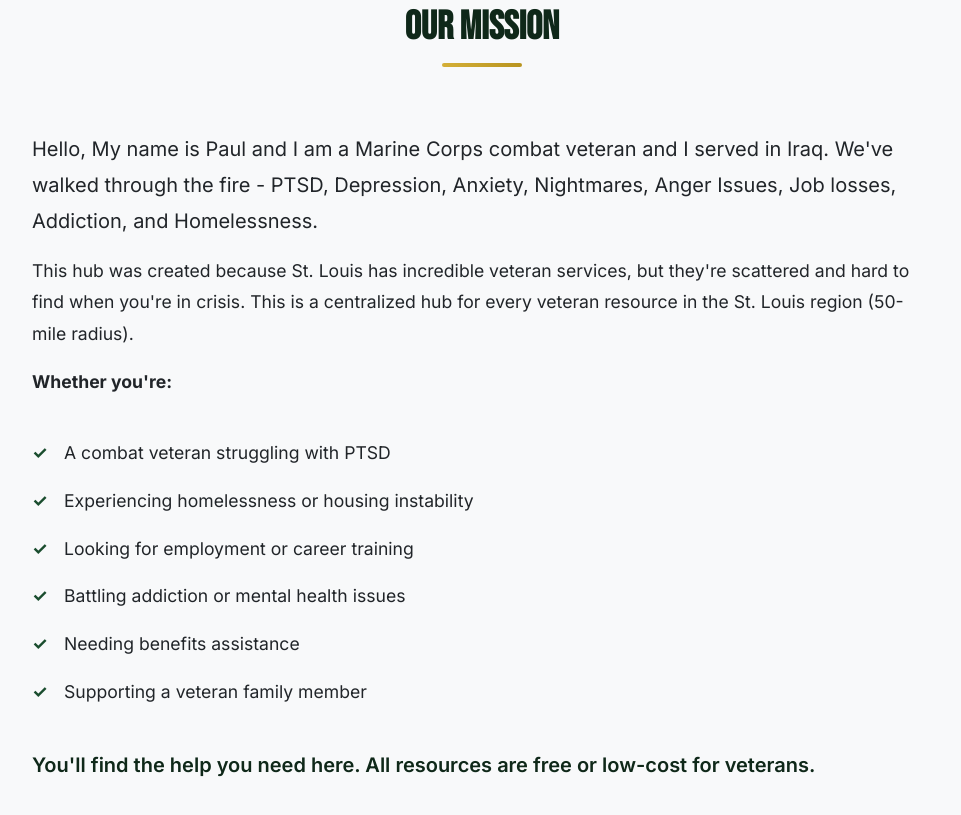
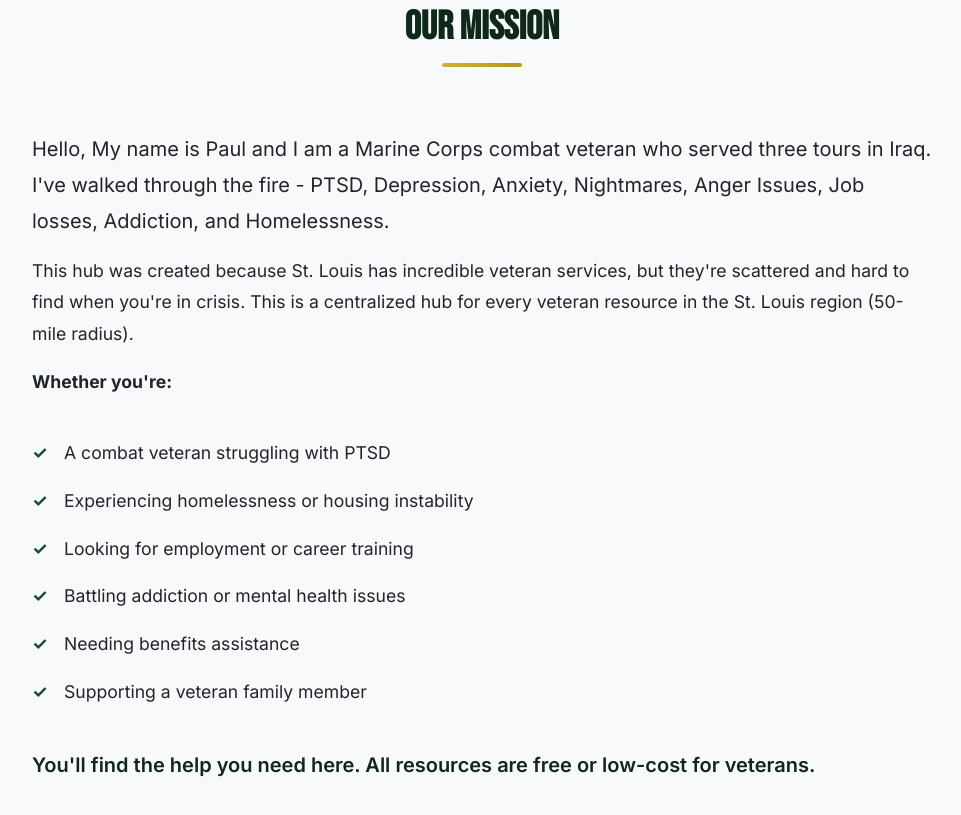
Before and after one commit to paulmmoore3416/stl-veteran-hub, a plain HTML site: page index.html in a window 1280 px wide. Shown: the part 930-1745 px from the top of the page, without its empty margins (158-1119 px from the left). Drawn offline with Linux system fonts and the light colour scheme.

```diff
--- a/index.html
+++ b/index.html
@@ -66,7 +66,7 @@
             <div class="mission-content">
                 <h2 class="section-title">Our Mission</h2>
                 <div class="mission-text">
-                    <p class="lead">Hello, My name is Paul and I am a Marine Corps combat veteran and I served in Iraq. We've walked through the fire - PTSD, Depression, Anxiety, Nightmares, Anger Issues, Job losses, Addiction, and Homelessness.</p>
+                    <p class="lead">Hello, My name is Paul and I am a Marine Corps combat veteran who served three tours in Iraq. I've walked through the fire - PTSD, Depression, Anxiety, Nightmares, Anger Issues, Job losses, Addiction, and Homelessness.</p>
                     <p>This hub was created because St. Louis has incredible veteran services, but they're scattered and hard to find when you're in crisis. This is a centralized hub for every veteran resource in the St. Louis region (50-mile radius).</p>
                     <p><strong>Whether you're:</strong></p>
                     <ul class="mission-list">
```
